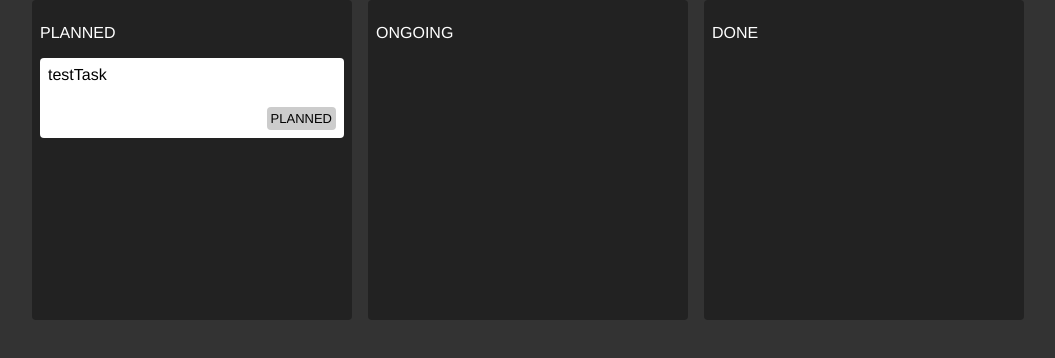
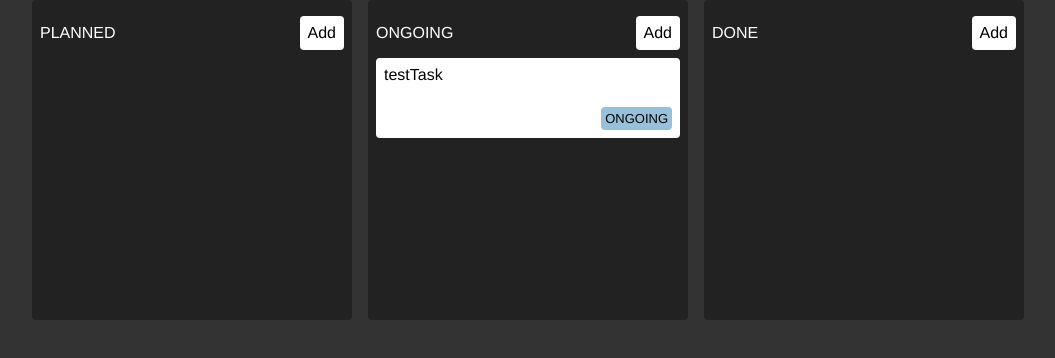
Before and after one commit to kardi06/react-zustand-testing, a React (Vite) app: page / in a window 1280 px wide. Shown: the top 358 px of the page, without its empty margins (112-1167 px from the left). Built offline with nearby package versions, Linux system fonts and the light colour scheme.

Commit message:
zustand store addTask

```diff
--- a/src/components/Column.css
+++ b/src/components/Column.css
@@ -8,3 +8,23 @@
     border-radius: 4px;
     padding: 0.5rem;
 }
+
+.titleWrapper {
+    display: flex;
+    justify-content: space-between;
+    align-items: center;
+}
+
+.titleWrapper button {
+    all: unset;
+    color: black;
+    background: white;
+    padding: 0.5rem;
+    border-radius: 4px;
+    height: fit-content;
+    cursor: pointer;
+}
+
+.titleWrapper button:hover {
+    background: var(--COLOR-GRAY-LIGHT);
+}
--- a/src/components/Column.jsx
+++ b/src/components/Column.jsx
@@ -17,7 +17,10 @@
 
   return (
     <div className="column">
-      <p>{state}</p>
+      <div className="titleWrapper">
+        <p>{state}</p>
+        <button>Add</button>
+      </div>
       {filtered.map((task) => (
         <Task title={task.title} key={task.title} />
       ))}
--- a/src/store.js
+++ b/src/store.js
@@ -1,7 +1,8 @@
 import {create} from 'zustand';
 
 const store = (set) => ({
-    tasks: [{title: 'testTask', state:'PLANNED'}],
+    tasks: [{title: 'testTask', state:'ONGOING'}],
+    addTask: (title, state) => set((store) => ({tasks: [...store.tasks, {title, state}]}))
 });
 
 export const useStore = create(store);
```
